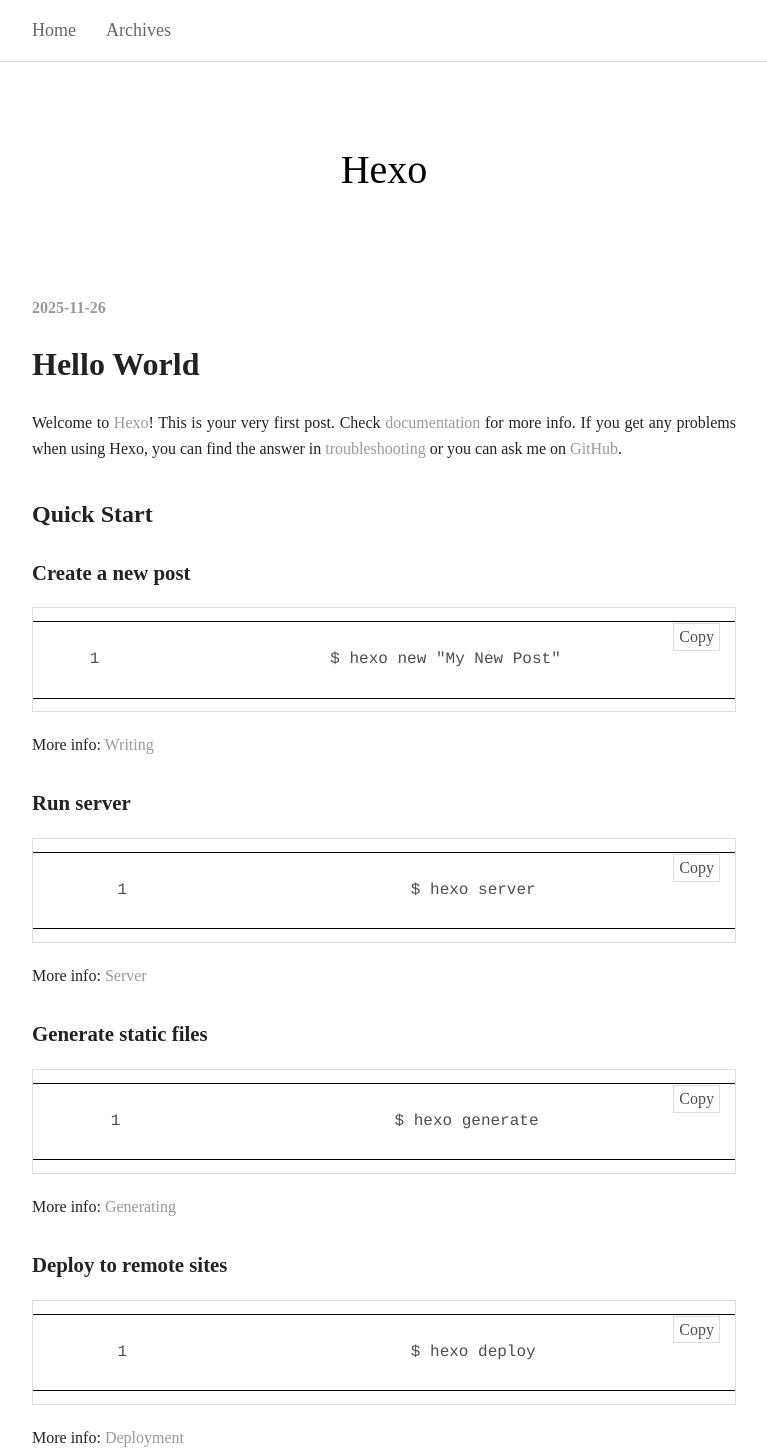
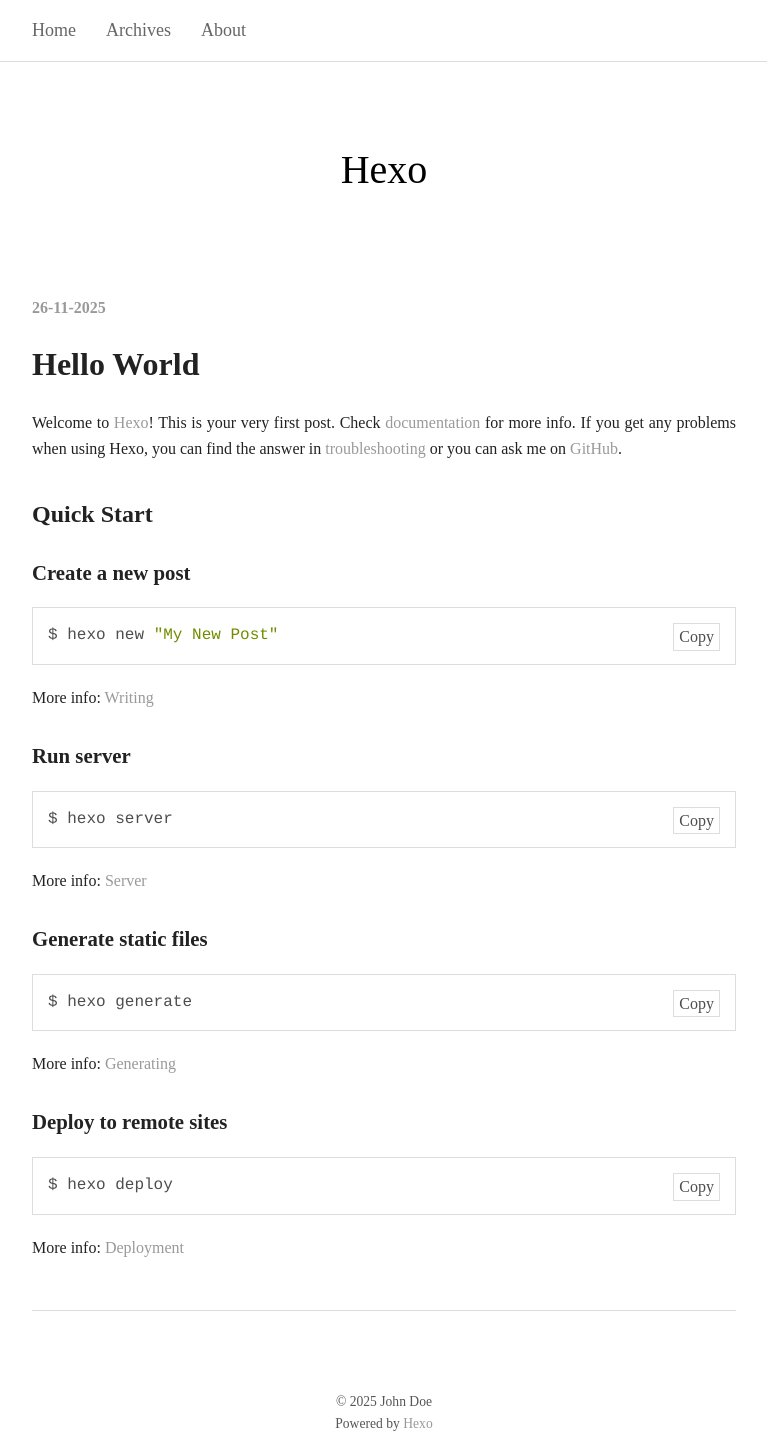
Before and after one commit to zhaoqyu/zhaoqyu.github.io, a plain HTML site: page 2025/11/26/hello-world/index.html in a window 1280 px wide. Shown: the top 1454 px of the page, without its empty margins (256-1023 px from the left). Drawn offline with Linux system fonts and the light colour scheme; a web font is replaced by a local one.

Commit message:
Site updated: 2025-11-26 22:24:36

```diff
--- a/2025/11/26/hello-world/index.html
+++ b/2025/11/26/hello-world/index.html
@@ -44,6 +44,8 @@
 
       <a class="main-nav-link" href="/archives">Archives</a>
 
+      <a class="main-nav-link" href="/about">About</a>
+
     <div class="main-nav-space-between"></div>
 
   </nav>
@@ -59,7 +61,7 @@
         <section id="main"><article id="post-hello-world" class="h-entry article article-type-post" itemprop="blogPost" itemscope itemtype="https://schema.org/BlogPosting">
   <div class="article-meta">
     <a href="/2025/11/26/hello-world/" class="article-date">
-  <time class="dt-published" datetime="2025-11-26T19:56:00.463Z" itemprop="datePublished">2025-11-26</time>
+  <time class="dt-published" datetime="2025-11-26T19:56:00.463Z" itemprop="datePublished">26-11-2025</time>
 </a>
 
   </div>
@@ -82,16 +84,20 @@
         <p>Welcome to <a target="_blank" rel="noopener" href="https://hexo.io/">Hexo</a>! This is your very first post. Check <a target="_blank" rel="noopener" href="https://hexo.io/docs/">documentation</a> for more info. If you get any problems when using Hexo, you can find the answer in <a target="_blank" rel="noopener" href="https://hexo.io/docs/troubleshooting.html">troubleshooting</a> or you can ask me on <a target="_blank" rel="noopener" href="https://github.com/hexojs/hexo/issues">GitHub</a>.</p>
 <h2 id="quick-start">Quick Start</h2>
 <h3 id="create-a new post">Create a new post</h3>
-<figure class="highlight bash"><table><tr><td class="gutter"><pre><span class="line">1</span><br></pre></td><td class="code"><pre><span class="line">$ hexo new <span class="string">&quot;My New Post&quot;</span></span><br></pre></td></tr></table></figure>
+<div class="highlight"><pre class="code"><code>$ hexo new <span class="hljs-string">&quot;My New Post&quot;</span>
+</code></pre></div>
 <p>More info: <a target="_blank" rel="noopener" href="https://hexo.io/docs/writing.html">Writing</a></p>
 <h3 id="run-server">Run server</h3>
-<figure class="highlight bash"><table><tr><td class="gutter"><pre><span class="line">1</span><br></pre></td><td class="code"><pre><span class="line">$ hexo server</span><br></pre></td></tr></table></figure>
+<div class="highlight"><pre class="code"><code>$ hexo server
+</code></pre></div>
 <p>More info: <a target="_blank" rel="noopener" href="https://hexo.io/docs/server.html">Server</a></p>
 <h3 id="generate-static files">Generate static files</h3>
-<figure class="highlight bash"><table><tr><td class="gutter"><pre><span class="line">1</span><br></pre></td><td class="code"><pre><span class="line">$ hexo generate</span><br></pre></td></tr></table></figure>
+<div class="highlight"><pre class="code"><code>$ hexo generate
+</code></pre></div>
 <p>More info: <a target="_blank" rel="noopener" href="https://hexo.io/docs/generating.html">Generating</a></p>
 <h3 id="deploy-to remote sites">Deploy to remote sites</h3>
-<figure class="highlight bash"><table><tr><td class="gutter"><pre><span class="line">1</span><br></pre></td><td class="code"><pre><span class="line">$ hexo deploy</span><br></pre></td></tr></table></figure>
+<div class="highlight"><pre class="code"><code>$ hexo deploy
+</code></pre></div>
 <p>More info: <a target="_blank" rel="noopener" href="https://hexo.io/docs/one-command-deployment.html">Deployment</a></p>
 
 
@@ -129,6 +135,8 @@
     <a href="/" class="mobile-nav-link">Home</a>
 
     <a href="/archives" class="mobile-nav-link">Archives</a>
+
+    <a href="/about" class="mobile-nav-link">About</a>
 
 </nav>
 
```
Also changed, not shown: archives/2025/11/index.html (+5 -1 lines), archives/2025/index.html (+5 -1 lines), archives/index.html (+5 -1 lines), index.html (+13 -5 lines), css/fonts/Roboto-Italic.woff2 (added), css/fonts/Roboto-Light.woff2 (added), css/fonts/Roboto-LightItalic.woff2 (added), css/fonts/Roboto-Regular.woff2 (added), css/fonts/Roboto-Thin.woff2 (added), css/fonts/Roboto-ThinItalic.woff2 (added).
